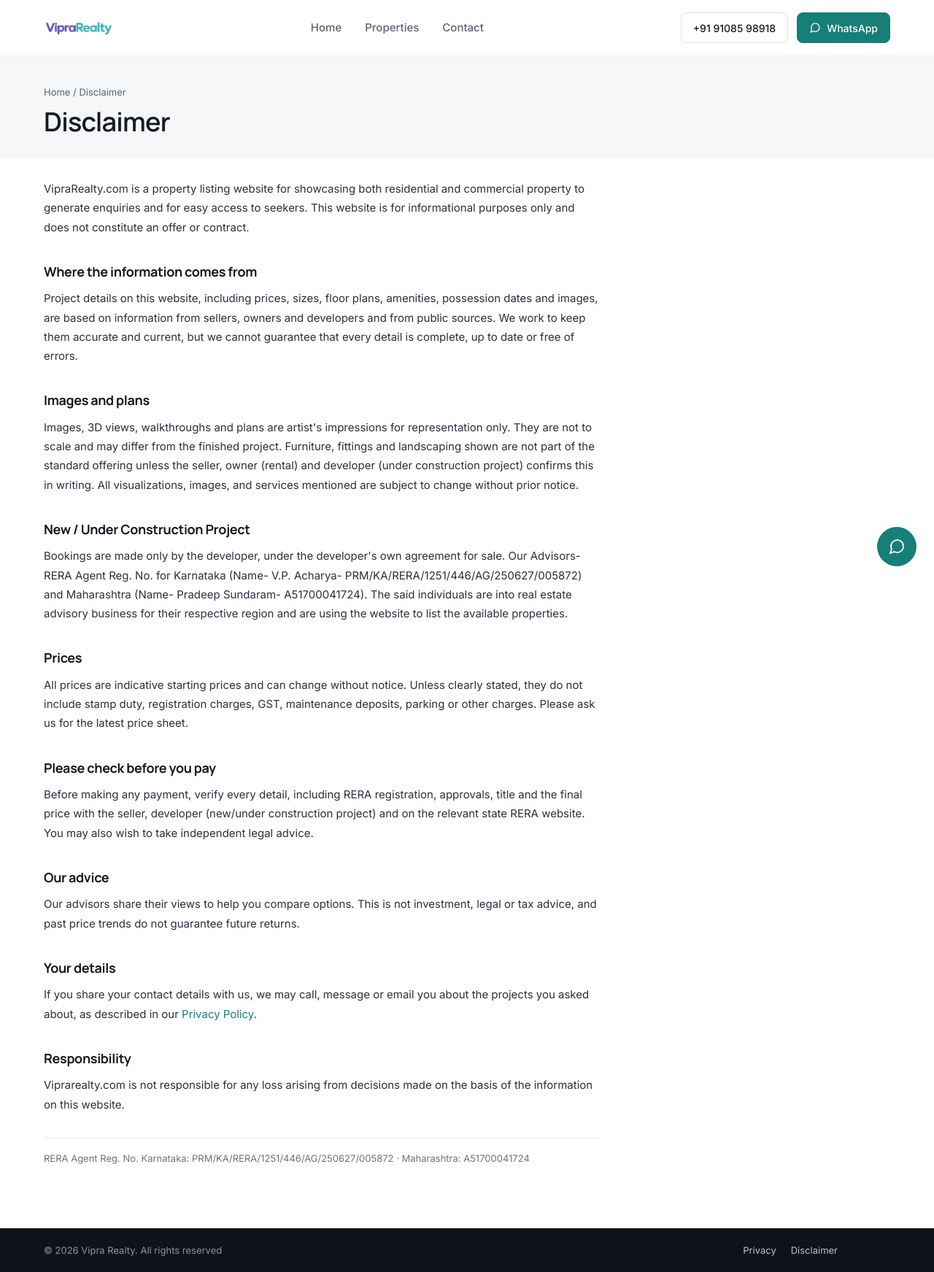
After one commit to pratsacharya/viprarealty.com_github, a Node server app: page /disclaimer.html in a window 1280 px wide. The commit adds this page. Shown: the whole page at 73% size. Run offline with Node 20, Linux system fonts and the light colour scheme.

Commit message:
Add Privacy and Disclaimer pages; slim footer on inner pages
Footer on Properties, Property detail and Contact now shows only the
copyright (left) and Privacy / Disclaimer links (right). Home footer's
Privacy policy link now points at the real page, plus a Disclaimer link.

Co-Authored-By: Claude Opus 5.5 <noreply@anthropic.com>

```diff
--- a/app/site/contact.html
+++ b/app/site/contact.html
@@ -102,14 +102,10 @@
   </main>
 
   <footer class="site-footer compact">
-    <div class="wrap">
-      <span class="footer-logo"><img src="assets/logo.png" alt="Vipra Realty" style="height: 26px;"></span>
-      <span style="color: #9BA4B2;">+91 91085 98918 · enquiry@viprarealty.com · Sarjapur Road, Bangalore</span>
-    </div>
     <div class="footer-bar">
       <div class="wrap">
         <span>© 2026 Vipra Realty. All rights reserved</span>
-        <span>www.viprarealty.com</span>
+        <span class="footer-links"><a href="privacy.html">Privacy</a><a href="disclaimer.html">Disclaimer</a></span>
       </div>
     </div>
   </footer>
--- a/app/site/css/site.css
+++ b/app/site/css/site.css
@@ -422,3 +422,15 @@ select.field.auto { width: auto; }
   .enquiry { padding: 22px; }
   .otp-digit { width: 44px; height: 48px; }
 }
+
+/* Footer legal links + Privacy / Disclaimer pages */
+.footer-links { display: inline-flex; gap: 20px; }
+.footer-links a { color: #B9C0CC; }
+.legal { max-width: 760px; padding-block: 28px 72px; font-size: 15px; line-height: 1.75; color: var(--ink-2, #3A4250); }
+.legal h2 { font-size: 18px; margin: 32px 0 8px; color: var(--ink, #0F1722); }
+.legal p { margin: 0 0 12px; }
+.legal ul { margin: 0 0 12px; padding-left: 22px; }
+.legal li { margin-bottom: 6px; }
+.legal a { color: var(--teal, #0F6E6A); }
+.legal .legal-note { margin-top: 32px; padding-top: 16px; border-top: 1px solid var(--line); font-size: 13px; color: #6B7482; }
+.site-footer.compact .footer-links { margin-right: 72px; }
--- /dev/null
+++ b/app/site/disclaimer.html
@@ -0,0 +1,93 @@
+<!doctype html>
+<html lang="en">
+<head>
+<meta charset="utf-8">
+<meta name="viewport" content="width=device-width, initial-scale=1">
+<title>Disclaimer — Vipra Realty</title>
+<meta name="description" content="Important information about property listings, prices, images and advice on viprarealty.com.">
+<link rel="preconnect" href="https://fonts.googleapis.com">
+<link rel="preconnect" href="https://fonts.gstatic.com" crossorigin>
+<link href="https://fonts.googleapis.com/css2?family=Manrope:wght@400;500;600;700&family=Inter:wght@400;500&display=swap" rel="stylesheet">
+<link rel="stylesheet" href="css/site.css">
+</head>
+<body>
+<div class="page">
+
+  <header class="site-header">
+    <div class="wrap">
+      <a class="brand" href="index.html" aria-label="Vipra Realty home"><img src="assets/logo.png" alt="Vipra Realty"></a>
+      <nav class="nav" aria-label="Primary">
+        <a href="index.html">Home</a>
+        <a href="properties.html">Properties</a>
+        <a href="contact.html">Contact</a>
+      </nav>
+      <div class="header-actions">
+        <a href="tel:+919108598918" class="btn btn-line btn-sm hide-m">+91 91085 98918</a>
+        <a href="https://wa.me/919108598918" class="btn btn-teal btn-sm">
+          <svg class="icon" viewBox="0 0 24 24" fill="none" stroke="currentColor" stroke-width="1.8" aria-hidden="true"><path d="M21 11.5a8.4 8.4 0 0 1-12.3 7.5L3 21l2-5.5A8.5 8.5 0 1 1 21 11.5z"/></svg>
+          WhatsApp
+        </a>
+      </div>
+    </div>
+  </header>
+
+  <main>
+    <section class="page-head">
+      <div class="wrap">
+        <div>
+          <nav class="crumbs" aria-label="Breadcrumb"><a href="index.html">Home</a> <span aria-hidden="true">/</span> Disclaimer</nav>
+          <h1 class="h-page" style="margin-top: 10px;">Disclaimer</h1>
+        </div>
+      </div>
+    </section>
+
+    <div class="wrap">
+      <article class="legal">
+        <p>VipraRealty.com is a property listing website for showcasing both residential and commercial property to generate enquiries and for easy access to seekers. This website is for informational purposes only and does not constitute an offer or contract.</p>
+
+        <h2>Where the information comes from</h2>
+        <p>Project details on this website, including prices, sizes, floor plans, amenities, possession dates and images, are based on information from sellers, owners and developers and from public sources. We work to keep them accurate and current, but we cannot guarantee that every detail is complete, up to date or free of errors.</p>
+
+        <h2>Images and plans</h2>
+        <p>Images, 3D views, walkthroughs and plans are artist's impressions for representation only. They are not to scale and may differ from the finished project. Furniture, fittings and landscaping shown are not part of the standard offering unless the seller, owner (rental) and developer (under construction project) confirms this in writing. All visualizations, images, and services mentioned are subject to change without prior notice.</p>
+
+        <h2>New / Under Construction Project</h2>
+        <p>Bookings are made only by the developer, under the developer's own agreement for sale. Our Advisors- RERA Agent Reg. No. for Karnataka (Name- V.P. Acharya- PRM/KA/RERA/1251/446/AG/250627/005872) and Maharashtra (Name- Pradeep Sundaram- A51700041724). The said individuals are into real estate advisory business for their respective region and are using the website to list the available properties.</p>
+
+        <h2>Prices</h2>
+        <p>All prices are indicative starting prices and can change without notice. Unless clearly stated, they do not include stamp duty, registration charges, GST, maintenance deposits, parking or other charges. Please ask us for the latest price sheet.</p>
+
+        <h2>Please check before you pay</h2>
+        <p>Before making any payment, verify every detail, including RERA registration, approvals, title and the final price with the seller, developer (new/under construction project) and on the relevant state RERA website. You may also wish to take independent legal advice.</p>
+
+        <h2>Our advice</h2>
+        <p>Our advisors share their views to help you compare options. This is not investment, legal or tax advice, and past price trends do not guarantee future returns.</p>
+
+        <h2>Your details</h2>
+        <p>If you share your contact details with us, we may call, message or email you about the projects you asked about, as described in our <a href="privacy.html">Privacy Policy</a>.</p>
+
+        <h2>Responsibility</h2>
+        <p>Viprarealty.com is not responsible for any loss arising from decisions made on the basis of the information on this website.</p>
+
+        <p class="legal-note">RERA Agent Reg. No. Karnataka: PRM/KA/RERA/1251/446/AG/250627/005872 · Maharashtra: A51700041724</p>
+      </article>
+    </div>
+  </main>
+
+  <footer class="site-footer compact">
+    <div class="footer-bar">
+      <div class="wrap">
+        <span>© 2026 Vipra Realty. All rights reserved</span>
+        <span class="footer-links"><a href="privacy.html">Privacy</a><a href="disclaimer.html">Disclaimer</a></span>
+      </div>
+    </div>
+  </footer>
+
+  <a href="https://wa.me/919108598918" class="wa-float" aria-label="Chat on WhatsApp">
+    <svg viewBox="0 0 24 24" fill="none" stroke="currentColor" stroke-width="1.8" aria-hidden="true"><path d="M21 11.5a8.4 8.4 0 0 1-12.3 7.5L3 21l2-5.5A8.5 8.5 0 1 1 21 11.5z"/></svg>
+  </a>
+
+</div>
+<script src="js/site.js"></script>
+</body>
+</html>
--- a/app/site/index.html
+++ b/app/site/index.html
@@ -212,7 +212,8 @@
         <a href="index.html">Home</a>
         <a href="properties.html">Properties</a>
         <a href="contact.html">Contact us</a>
-        <a href="#">Privacy policy</a>
+        <a href="privacy.html">Privacy policy</a>
+        <a href="disclaimer.html">Disclaimer</a>
       </div>
       <div class="col col-4">
         <p class="label">Get in touch</p>
--- a/app/site/properties.html
+++ b/app/site/properties.html
@@ -102,14 +102,10 @@
   </main>
 
   <footer class="site-footer compact">
-    <div class="wrap">
-      <span class="footer-logo"><img src="assets/logo.png" alt="Vipra Realty" style="height: 26px;"></span>
-      <span style="color: #9BA4B2;">+91 91085 98918 · enquiry@viprarealty.com · Sarjapur Road, Bangalore</span>
-    </div>
     <div class="footer-bar">
       <div class="wrap">
         <span>© 2026 Vipra Realty. All rights reserved</span>
-        <span>www.viprarealty.com</span>
+        <span class="footer-links"><a href="privacy.html">Privacy</a><a href="disclaimer.html">Disclaimer</a></span>
       </div>
     </div>
   </footer>
--- a/app/site/property-detail.html
+++ b/app/site/property-detail.html
@@ -120,14 +120,10 @@
   </main>
 
   <footer class="site-footer compact">
-    <div class="wrap">
-      <span class="footer-logo"><img src="assets/logo.png" alt="Vipra Realty" style="height: 26px;"></span>
-      <span style="color: #9BA4B2;">+91 91085 98918 · enquiry@viprarealty.com · Sarjapur Road, Bangalore</span>
-    </div>
     <div class="footer-bar">
       <div class="wrap">
         <span>© 2026 Vipra Realty. All rights reserved</span>
-        <span>www.viprarealty.com</span>
+        <span class="footer-links"><a href="privacy.html">Privacy</a><a href="disclaimer.html">Disclaimer</a></span>
       </div>
     </div>
   </footer>
```
Also changed, not shown: app/site/privacy.html (added, +87 -0 lines).
